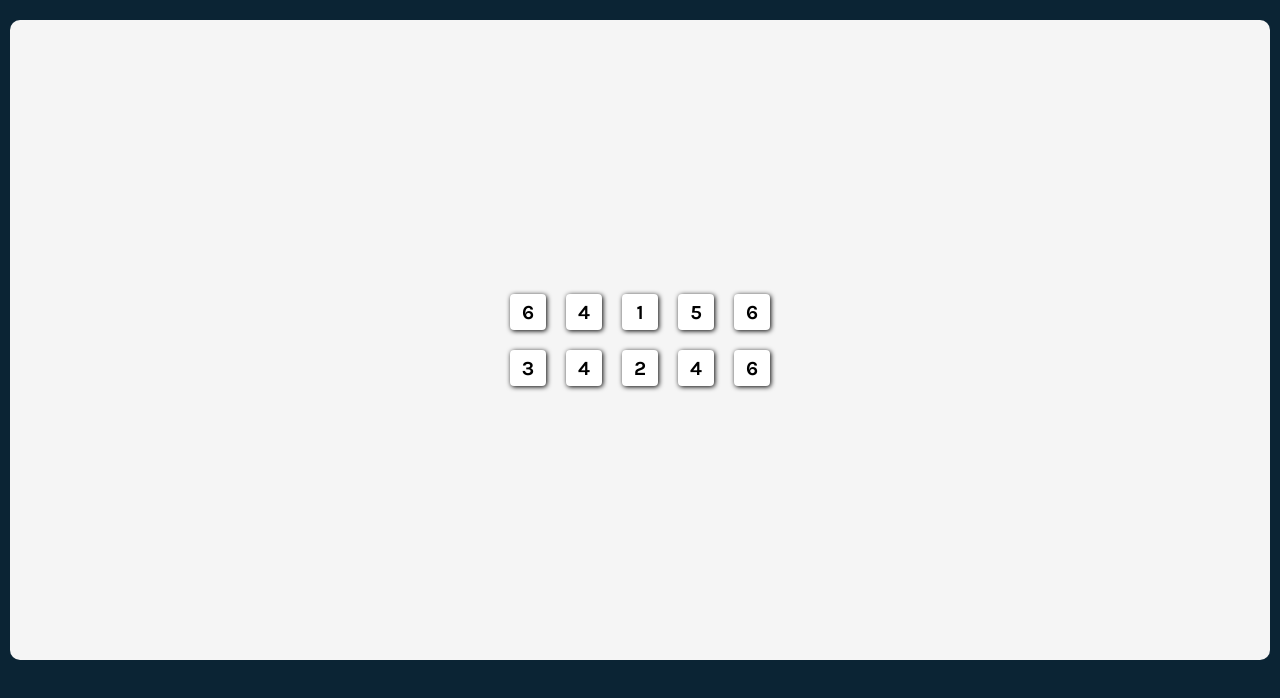
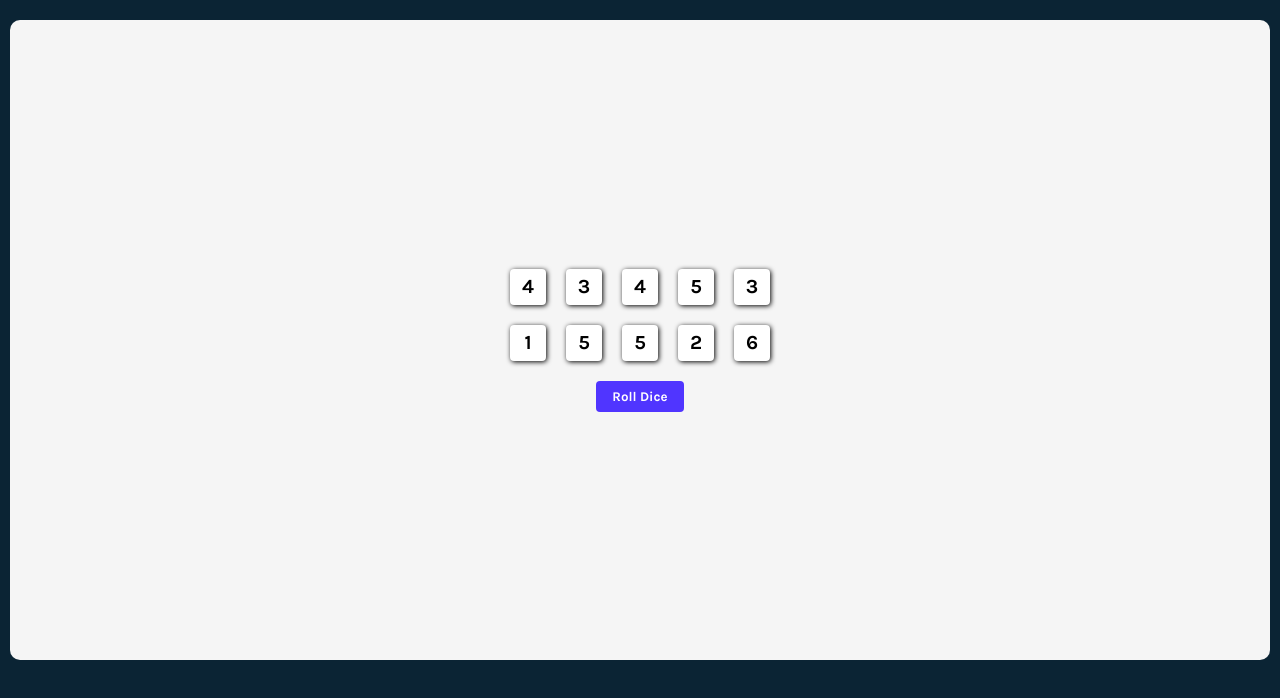
Before and after one commit to jasnmar/scrimba-rb-tensies, a React (Vite) app: page / in a window 1280 px wide. Shown: the top 698 px of the page. Built offline with nearby package versions, Linux system fonts and the light colour scheme.

Commit message:
Roll Dice Button

```diff
--- a/src/App.css
+++ b/src/App.css
@@ -4,6 +4,7 @@ main {
   height: 80vh;
   border-radius: 10px;
   display: flex;
+  flex-direction: column;
   justify-content: center;
   align-items: center;
 }
@@ -14,3 +15,14 @@ main {
   gap: 20px;
   justify-items: center;
 }
+
+.btn {
+  font-family: "Karla", sans-serif;
+  font-weight: bold;
+  color: white;
+  background-color: #5035FF;
+  border-radius: 4px;
+  border: none;
+  padding: 8px 16px;
+  margin-top: 20px;
+}
--- a/src/App.jsx
+++ b/src/App.jsx
@@ -4,23 +4,18 @@ import Die from './components/Die/Die'
 
 
 /**
- * Challenge:
+ * Challenge: Create a `Roll Dice` button that will re-roll
+ * all 10 dice
  *
- * Create state to hold our array of numbers. (Initialize
- * the state by calling our `allNewDice` function so it
- * loads all new dice as soon as the app loads)
- *
- * Map over the state numbers array to generate our array
- * of Die elements and render those in place of our
- * manually-written 10 Die elements.
+ * Clicking the button should generate a new array of numbers
+ * and set the `dice` state to that new array (thus re-rendering
+ * the array to the page)
  */
+
 function App() {
   const [diceArray, setDiceArray] = useState(allNewDice(10))
 
-  console.log('allNewDice: ', allNewDice(10))
-
   const diceEls = diceArray.map((die) => {
-    console.log('running')
     return <Die value={die} />
   })
 
@@ -36,11 +31,16 @@ function App() {
     return Math.floor(Math.random() * max)+1;
   }
 
+  function rollDice() {
+    setDiceArray(allNewDice(10))
+  }
+
   return (
     <main>
       <div className='app--die-container'>
         {diceEls}
       </div>
+      <button onClick={rollDice} className="btn" id="roll-dice-btn">Roll Dice</button>
     </main>
   )
 }
```
